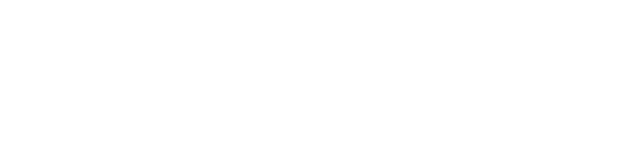
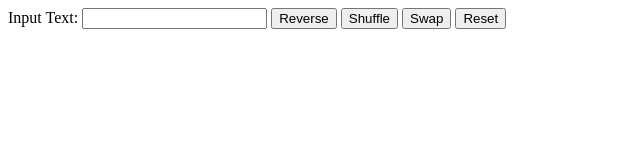
Before and after one commit to mateospetcare/LGRepoTest, a plain HTML site: page index.html in a window 1280 px wide. Shown: the whole page, without its empty margins (0-640 px from the left). Drawn offline with Linux system fonts and the light colour scheme.

Commit message:
Update HTML
Wrote a little bit of JS to call appropriate functions

```diff
--- a/index.html
+++ b/index.html
@@ -2,9 +2,38 @@
 <html>
   <head>
     <meta charset="utf-8">
-    <title></title>
+    <title>Reverse, Shuffle Or Swap</title>
+    <!-- Connect css stylesheet -->
+    <link rel="stylesheet" href="style.css">
   </head>
   <body>
+    <div class="container">
+      <div id="textDisplay">
+
+      </div>
+      <div id="inputArea">
+        <label>Input Text: </label>
+        <input type="text">
+        <button onclick="callFunction('robert')">Reverse</button>
+        <button onclick="callFunction('james')">Shuffle</button>
+        <button onclick="callFunction('mateo')">Swap</button>
+        <button onclick="reset()">Reset</button>
+
+      </div>
+    </div>
+
+    <!-- Call appropriate functions -->
+    <script type="text/javascript">
+      function callFunction(functionName) {
+          var userInput = document.querySelector('input').value.toLowerCase();
+          document.querySelector('#textDisplay')
+                      .textContent = window[functionName](userInput);
+      }
+    </script>
+
+  <!-- Connect JS file   -->
+  <script type="text/javascript" src="script.js">
+  </script>
 
   </body>
 </html>
```
